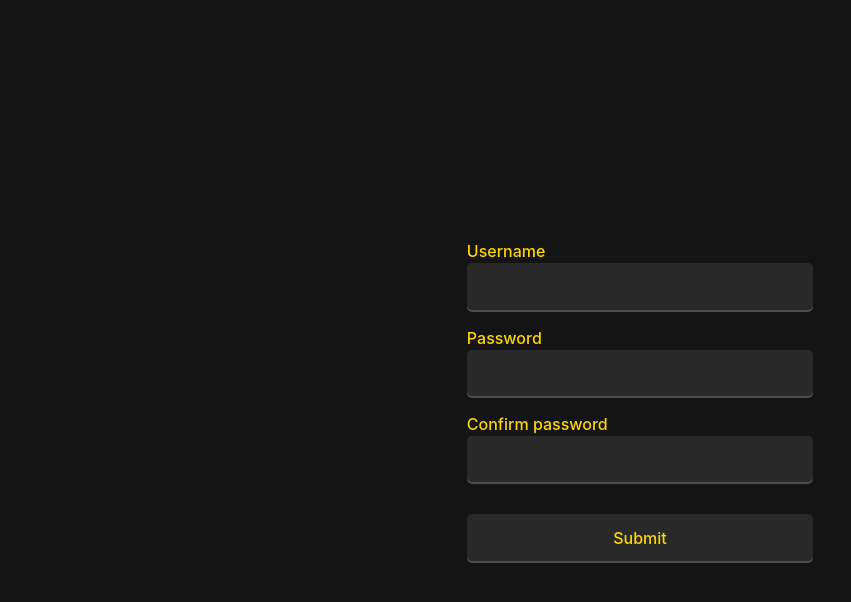
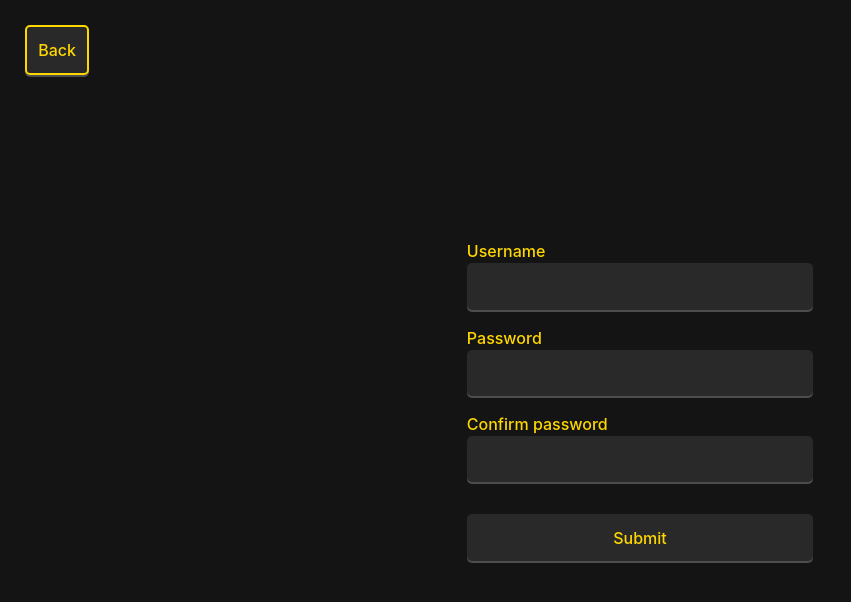
Before and after one commit to rybak2Z/TOP-members-only, a React (Vite) app in the folder client/: page /sign-up in a window 1280 px wide. Shown: the top 602 px of the page, without its empty margins (0-851 px from the left). Built offline with nearby package versions, Linux system fonts and the light colour scheme.

Commit message:
Add back button

```diff
--- /dev/null
+++ b/client/src/components/BackButton.jsx
@@ -0,0 +1,11 @@
+import { Link } from "react-router-dom";
+
+function BackButton({ to }) {
+  return (
+    <Link to={to ?? "/"} class="back-button button-secondary">
+      Back
+    </Link>
+  );
+}
+
+export default BackButton;
--- a/client/src/index.css
+++ b/client/src/index.css
@@ -219,6 +219,12 @@ p {
   }
 }
 
+.back-button {
+  position: fixed;
+  top: 25px;
+  left: 25px;
+}
+
 #new-message-button {
   margin: 2rem 1rem 1rem 1rem;
   border-style: dashed;
--- a/client/src/pages/CreateMessagePage.jsx
+++ b/client/src/pages/CreateMessagePage.jsx
@@ -2,6 +2,7 @@ import { useContext, useState } from "react";
 import { Navigate } from "react-router-dom";
 import { UserContext } from "../App";
 import ErrorList from "../components/ErrorList";
+import BackButton from "../components/BackButton";
 
 function CreateMessagePage() {
   const user = useContext(UserContext);
@@ -42,6 +43,7 @@ function CreateMessagePage() {
 
   return (
     <>
+      <BackButton />
       <h1>Create a new message</h1>
       <form
         method="POST"
--- a/client/src/pages/JoinClubPage.jsx
+++ b/client/src/pages/JoinClubPage.jsx
@@ -1,6 +1,7 @@
 import { useState } from "react";
 import ErrorList from "../components/ErrorList";
 import Modal from "../components/Modal";
+import BackButton from "../components/BackButton";
 
 function JoinClubPage() {
   const [successMessage, setSuccessMessage] = useState("");
@@ -42,6 +43,7 @@ function JoinClubPage() {
 
   return (
     <>
+      <BackButton />
       {successMessage && (
         <Modal message={successMessage} onClose={() => setSuccessMessage("")} />
       )}
--- a/client/src/pages/SignUpPage.jsx
+++ b/client/src/pages/SignUpPage.jsx
@@ -1,6 +1,7 @@
 import { Navigate } from "react-router-dom";
 import { useState } from "react";
 import ErrorList from "../components/ErrorList";
+import BackButton from "../components/BackButton";
 
 function SignUpPage() {
   const [signedUp, setSignedUp] = useState(false);
@@ -37,6 +38,7 @@ function SignUpPage() {
     <Navigate to="/" />
   ) : (
     <>
+      <BackButton />
       <form
         method="POST"
         action="/api/sign-up"
```
